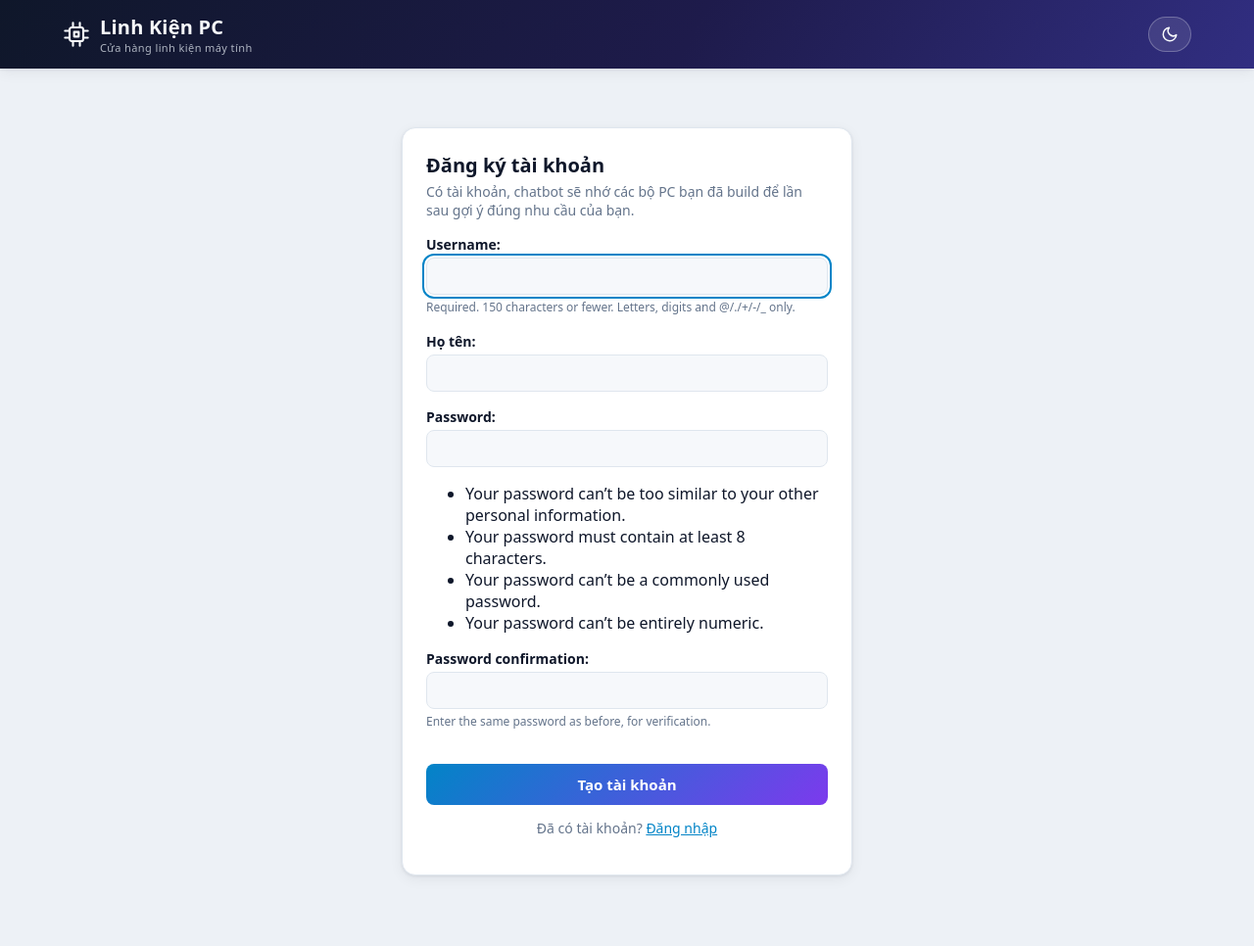
After one commit to Resodeff/chatbot_doanhnghiep, a Django app: template BanLinhKienMay/LinhKienMay/templates/LinhKienMay/dang_ky.html in a window 1280 px wide. The commit adds this page. Shown: the whole page at 98% size. Run offline with Django 5.2, Linux system fonts and the light colour scheme; the template is opened without the code that fills it: values that come from a table or form of the project are taken from there, others are empty; parts of the project's set-up code (start-up, migrations or seed data) failed here and were passed over.

Commit message:
Them dang ky / dang nhap bang tai khoan Django

```diff
--- /dev/null
+++ b/BanLinhKienMay/LinhKienMay/forms.py
@@ -0,0 +1,26 @@
+"""Form đăng ký / đăng nhập — dùng form có sẵn của Django, chỉ thêm họ tên.
+
+Đăng nhập dùng thẳng django.contrib.auth.forms.AuthenticationForm nên
+không cần form riêng ở đây.
+"""
+from django import forms
+from django.contrib.auth import get_user_model
+from django.contrib.auth.forms import UserCreationForm
+
+User = get_user_model()
+
+
+class DangKyForm(UserCreationForm):
+    ho_ten = forms.CharField(max_length=100, required=False, label="Họ tên")
+
+    class Meta:
+        model = User
+        fields = ("username", "ho_ten")
+
+    def save(self, commit=True):
+        user = super().save(commit=False)
+        user.ho_ten = self.cleaned_data.get("ho_ten", "")
+        user.role = "khach"
+        if commit:
+            user.save()
+        return user
--- a/BanLinhKienMay/LinhKienMay/static/LinhKienMay/css/store.css
+++ b/BanLinhKienMay/LinhKienMay/static/LinhKienMay/css/store.css
@@ -386,3 +386,74 @@ button { font-family: inherit; }
 @media (prefers-reduced-motion: reduce) {
   *, *::before, *::after { transition: none !important; }
 }
+
+/* ---------- Đăng ký / đăng nhập / lịch sử build ---------- */
+.auth-area { display: flex; align-items: center; gap: 8px; }
+.auth-area form { display: inline; margin: 0; }
+.auth-name { color: var(--header-text); font-size: 14px; font-weight: 600; white-space: nowrap; }
+.auth-btn {
+  padding: 8px 12px;
+  border-radius: 999px;
+  border: 1px solid rgb(255 255 255 / .25);
+  background: rgb(255 255 255 / .1);
+  color: var(--header-text);
+  font-size: 13px;
+  font-weight: 600;
+  text-decoration: none;
+  cursor: pointer;
+  white-space: nowrap;
+  transition: background .2s ease;
+}
+.auth-btn:hover { background: rgb(255 255 255 / .2); }
+.auth-btn.solid { background: #fff; color: #0f172a; border-color: transparent; }
+.auth-wrap { max-width: 460px; margin: 40px auto; }
+.auth-card {
+  background: var(--card);
+  border: 1px solid var(--border);
+  border-radius: var(--radius);
+  padding: 24px;
+  box-shadow: var(--shadow);
+}
+.auth-card h1 { margin: 0 0 4px; font-size: 20px; }
+.auth-card .sub { color: var(--muted); font-size: 14px; margin: 0 0 8px; }
+.auth-card label { display: block; font-weight: 600; font-size: 14px; margin: 12px 0 4px; }
+.auth-card input {
+  width: 100%;
+  padding: 10px 12px;
+  border: 1px solid var(--border);
+  border-radius: 8px;
+  background: var(--surface-2);
+  color: var(--text);
+  font-size: 14px;
+}
+.auth-card .helptext { font-size: 12px; color: var(--muted); }
+.auth-card .errorlist { color: var(--danger); font-size: 13px; margin: 4px 0; padding-left: 18px; }
+.auth-card button[type=submit] {
+  width: 100%;
+  margin-top: 18px;
+  padding: 11px;
+  border: 0;
+  border-radius: 8px;
+  background: linear-gradient(135deg, var(--accent), var(--accent-2));
+  color: #fff;
+  font-weight: 700;
+  font-size: 15px;
+  cursor: pointer;
+}
+.auth-switch { text-align: center; margin-top: 14px; font-size: 14px; color: var(--muted); }
+.build-list { display: flex; flex-direction: column; gap: 14px; }
+.build-item {
+  background: var(--card);
+  border: 1px solid var(--border);
+  border-radius: var(--radius);
+  padding: 16px;
+  box-shadow: var(--shadow);
+}
+.build-item h2 { margin: 0 0 4px; font-size: 16px; }
+.build-item .meta { color: var(--muted); font-size: 13px; margin-bottom: 8px; }
+.build-item ul { margin: 0; padding-left: 18px; font-size: 14px; line-height: 1.6; }
+.build-item .total { color: var(--price); font-weight: 800; margin-top: 8px; }
+@media (max-width: 640px) {
+  .auth-name { display: none; }
+  .auth-wrap { margin: 20px auto; }
+}
--- /dev/null
+++ b/BanLinhKienMay/LinhKienMay/templates/LinhKienMay/dang_ky.html
@@ -0,0 +1,62 @@
+{% load static %}
+<!DOCTYPE html>
+<html lang="vi" data-theme="light">
+<head>
+<meta charset="UTF-8">
+<meta name="viewport" content="width=device-width, initial-scale=1">
+<title>Đăng ký — Linh Kiện PC</title>
+<script>
+(function () {
+  try {
+    var t = localStorage.getItem("lkpc-theme");
+    if (!t) {
+      t = window.matchMedia("(prefers-color-scheme: dark)").matches ? "dark" : "light";
+    }
+    document.documentElement.setAttribute("data-theme", t);
+  } catch (e) { /* kệ, giữ mặc định light */ }
+})();
+</script>
+<link rel="stylesheet" href="{% static 'LinhKienMay/css/store.css' %}">
+</head>
+<body>
+<header class="site-header">
+  <div class="header-inner">
+    <a class="brand" href="{% url 'home' %}">
+      <svg viewBox="0 0 24 24" fill="none" stroke="currentColor" stroke-width="1.8" stroke-linecap="round" stroke-linejoin="round" aria-hidden="true">
+        <rect x="6" y="6" width="12" height="12" rx="2"></rect>
+        <rect x="10" y="10" width="4" height="4"></rect>
+        <path d="M9 2v4M15 2v4M9 18v4M15 18v4M2 9h4M2 15h4M18 9h4M18 15h4"></path>
+      </svg>
+      <span>Linh Kiện PC<small>Cửa hàng linh kiện máy tính</small></span>
+    </a>
+    <div class="header-spacer"></div>
+    <button id="theme-toggle" class="theme-toggle" type="button" aria-label="Chuyển sang giao diện tối" aria-pressed="false" title="Đổi giao diện sáng / tối">
+      <svg class="icon-moon" viewBox="0 0 24 24" fill="none" stroke="currentColor" stroke-width="2" stroke-linecap="round" stroke-linejoin="round" aria-hidden="true">
+        <path d="M21 12.8A9 9 0 1 1 11.2 3 7 7 0 0 0 21 12.8z"></path>
+      </svg>
+      <svg class="icon-sun" viewBox="0 0 24 24" fill="none" stroke="currentColor" stroke-width="2" stroke-linecap="round" stroke-linejoin="round" aria-hidden="true">
+        <circle cx="12" cy="12" r="4"></circle>
+        <path d="M12 2v2M12 20v2M4.9 4.9l1.4 1.4M17.7 17.7l1.4 1.4M2 12h2M20 12h2M4.9 19.1l1.4-1.4M17.7 6.3l1.4-1.4"></path>
+      </svg>
+    </button>
+  </div>
+</header>
+
+<div class="wrap">
+  <div class="auth-wrap">
+    <div class="auth-card">
+      <h1>Đăng ký tài khoản</h1>
+      <p class="sub">Có tài khoản, chatbot sẽ nhớ các bộ PC bạn đã build để lần sau gợi ý đúng nhu cầu của bạn.</p>
+      <form method="post">
+        {% csrf_token %}
+        {{ form.as_p }}
+        <button type="submit">Tạo tài khoản</button>
+      </form>
+      <p class="auth-switch">Đã có tài khoản? <a href="{% url 'dang_nhap' %}">Đăng nhập</a></p>
+    </div>
+  </div>
+</div>
+
+<script src="{% static 'LinhKienMay/js/store.js' %}" defer></script>
+</body>
+</html>
--- a/BanLinhKienMay/LinhKienMay/urls.py
+++ b/BanLinhKienMay/LinhKienMay/urls.py
@@ -1,7 +1,12 @@
 from django.urls import path
 from . import views
+from . import views_auth
 
 urlpatterns = [
     path("", views.home, name="home"),
     path("api/chat/", views.chat_api, name="chat_api"),
+    path("api/linhkien/export/", views.export_linhkien, name="export_linhkien"),
+    path("dang-ky/", views_auth.dang_ky, name="dang_ky"),
+    path("dang-nhap/", views_auth.dang_nhap, name="dang_nhap"),
+    path("dang-xuat/", views_auth.dang_xuat, name="dang_xuat"),
 ]
```
Also changed, not shown: BanLinhKienMay/LinhKienMay/templates/LinhKienMay/dang_nhap.html (added, +63 -0 lines), BanLinhKienMay/LinhKienMay/templates/LinhKienMay/home.html (+9 -0 lines), BanLinhKienMay/LinhKienMay/views_auth.py (added, +45 -0 lines).
